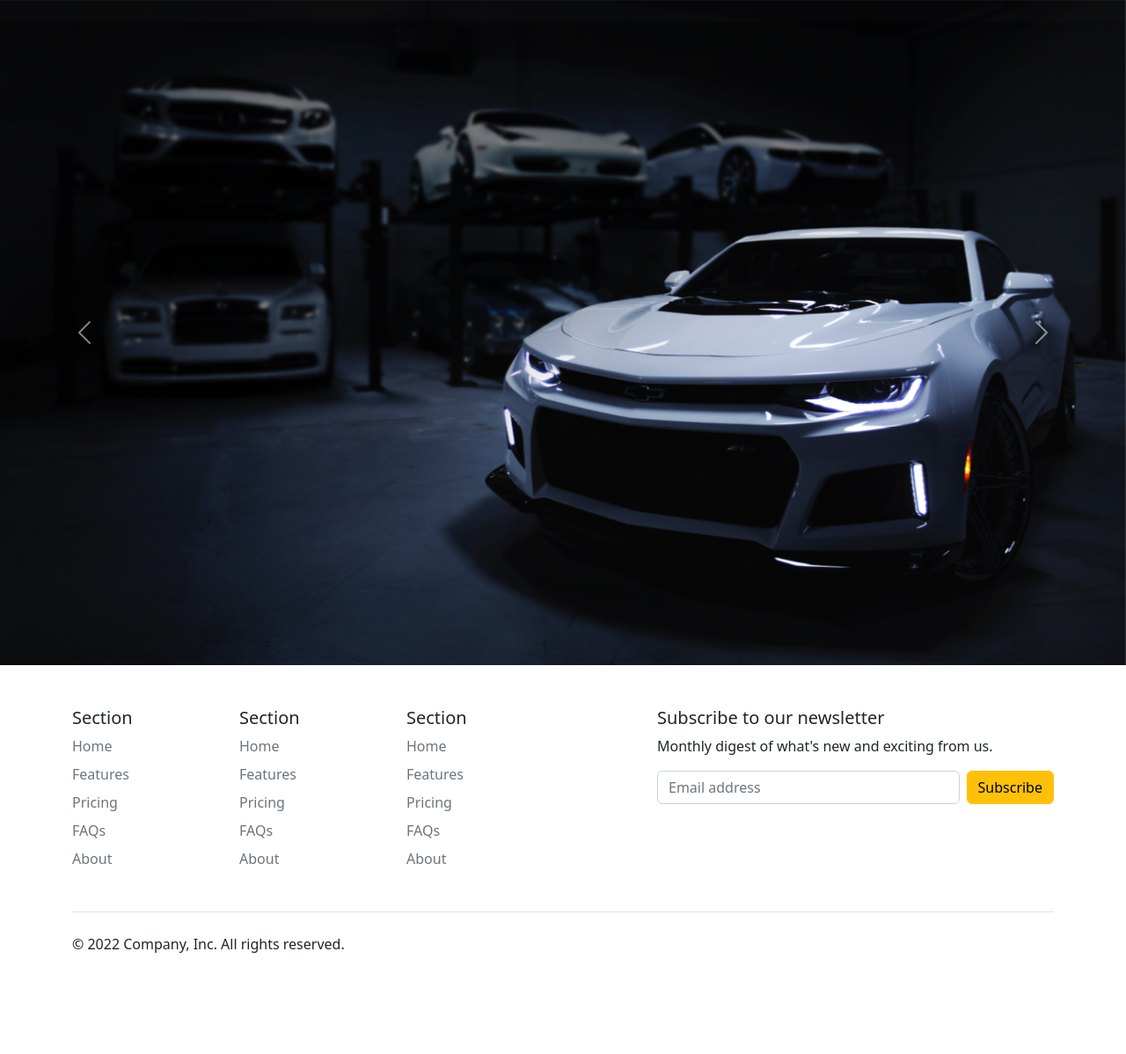
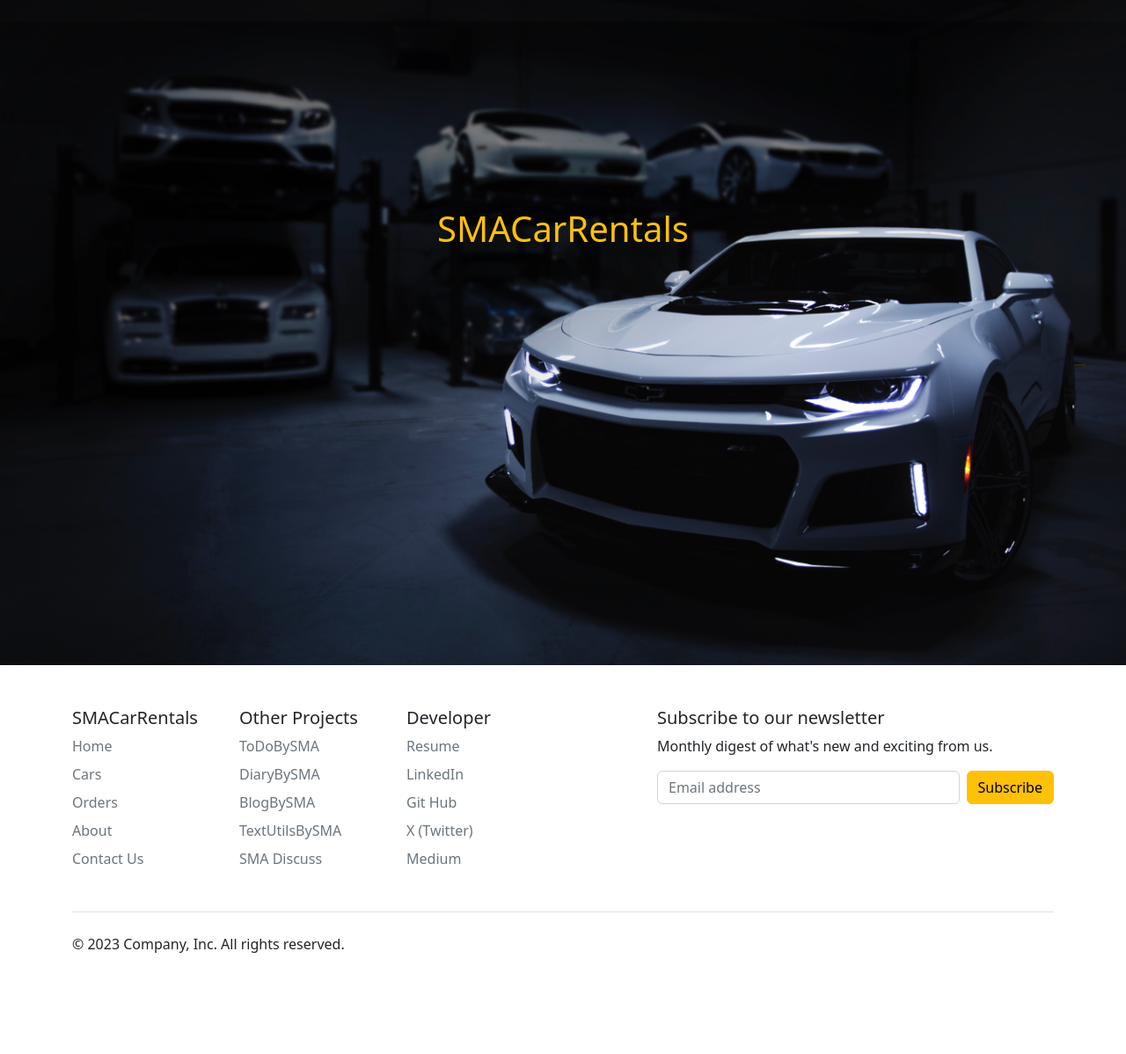
Before and after one commit to mohdahmadatwork/SMACarRetals, a Django app: page / in a window 1280 px wide. Shown: the part 74-1272 px from the top of the page at 88% size. Run offline with Django 4.2, Linux system fonts and the light colour scheme; some libraries are stand-ins or nearby versions.

Commit message:
First version with minor defects

```diff
--- a/home/templates/base.html
+++ b/home/templates/base.html
@@ -93,7 +93,7 @@
         <div class="modal-dialog">
           <div class="modal-content">
             <div class="modal-header">
-              <h1 class="modal-title fs-5" id="exampleModalLabel">Modal title</h1>
+              <h1 class="modal-title fs-5" id="exampleModalLabel">Return Car</h1>
               <button type="button" class="btn-close" data-bs-dismiss="modal" aria-label="Close"></button>
             </div>
             <div class="modal-body">
@@ -110,7 +110,7 @@
             </div>
             <div class="modal-footer">
               <button type="button" class="btn btn-secondary" data-bs-dismiss="modal">Close</button>
-              <button type="submit"  class="btn btn-primary">Save changes</button>
+              <button type="submit"  class="btn btn-outline-danger">Return</button>
             </div>
             </form>
           </div>
@@ -120,64 +120,64 @@
       <footer class="py-5">
         <div class="row">
           <div class="col-6 col-md-2 mb-3">
-            <h5>Section</h5>
+            <h5>SMACarRentals</h5>
             <ul class="nav flex-column">
               <li class="nav-item mb-2">
-                <a href="#" class="nav-link p-0 text-muted">Home</a>
+                <a  href="/" class="nav-link p-0 text-muted">Home</a>
               </li>
               <li class="nav-item mb-2">
-                <a href="#" class="nav-link p-0 text-muted">Features</a>
+                <a href="/cars/"  class="nav-link p-0 text-muted">Cars</a>
               </li>
               <li class="nav-item mb-2">
-                <a href="#" class="nav-link p-0 text-muted">Pricing</a>
+                <a href="/user/previousorder/"  class="nav-link p-0 text-muted">Orders</a>
               </li>
               <li class="nav-item mb-2">
-                <a href="#" class="nav-link p-0 text-muted">FAQs</a>
+                <a href="/about/" class="nav-link p-0 text-muted" >About</a>
               </li>
               <li class="nav-item mb-2">
-                <a href="#" class="nav-link p-0 text-muted">About</a>
+                <a href="/contactus/" class="nav-link p-0 text-muted" >Contact Us</a>
               </li>
             </ul>
           </div>
 
           <div class="col-6 col-md-2 mb-3">
-            <h5>Section</h5>
+            <h5>Other Projects</h5>
             <ul class="nav flex-column">
               <li class="nav-item mb-2">
-                <a href="#" class="nav-link p-0 text-muted">Home</a>
+                <a target="_blank" href="#" class="nav-link p-0 text-muted">ToDoBySMA</a>
               </li>
               <li class="nav-item mb-2">
-                <a href="#" class="nav-link p-0 text-muted">Features</a>
+                <a target="_blank" href="#" class="nav-link p-0 text-muted">DiaryBySMA</a>
               </li>
               <li class="nav-item mb-2">
-                <a href="#" class="nav-link p-0 text-muted">Pricing</a>
+                <a href="#" target="_blank" class="nav-link p-0 text-muted">BlogBySMA</a>
               </li>
               <li class="nav-item mb-2">
-                <a href="#" class="nav-link p-0 text-muted">FAQs</a>
+                <a href="https://ahmad9652.github.io/TextUtils/" class="nav-link p-0 text-muted" target="_blank">TextUtilsBySMA</a>
               </li>
               <li class="nav-item mb-2">
-                <a href="#" class="nav-link p-0 text-muted">About</a>
+                <a href="#" target="_blank" class="nav-link p-0 text-muted">SMA Discuss</a>
               </li>
             </ul>
           </div>
 
           <div class="col-6 col-md-2 mb-3">
-            <h5>Section</h5>
+            <h5>Developer</h5>
             <ul class="nav flex-column">
               <li class="nav-item mb-2">
-                <a href="#" class="nav-link p-0 text-muted">Home</a>
+                <a target="_blank" href="https://ahmad9652.github.io/resume/" class="nav-link p-0 text-muted">Resume</a>
               </li>
               <li class="nav-item mb-2">
-                <a href="#" class="nav-link p-0 text-muted">Features</a>
+                <a target="_blank" href="https://www.linkedin.com/in/mohd-ahmad-seemapuri/" class="nav-link p-0 text-muted">LinkedIn</a>
               </li>
               <li class="nav-item mb-2">
-                <a href="#" class="nav-link p-0 text-muted">Pricing</a>
+                <a target="_blank" href="https://github.com/ahmad9652" class="nav-link p-0 text-muted">Git Hub</a>
               </li>
               <li class="nav-item mb-2">
-                <a href="#" class="nav-link p-0 text-muted">FAQs</a>
+                <a target="_blank" href="https://twitter.com/mohdahmadatwork" class="nav-link p-0 text-muted">X (Twitter)</a>
               </li>
               <li class="nav-item mb-2">
-                <a href="#" class="nav-link p-0 text-muted">About</a>
+                <a target="_blank" href="https://medium.com/@ahmadseemapuri" class="nav-link p-0 text-muted">Medium</a>
               </li>
             </ul>
           </div>
@@ -207,7 +207,7 @@
         <div
           class="d-flex flex-column flex-sm-row justify-content-between py-4 my-4 border-top"
         >
-          <p>© 2022 Company, Inc. All rights reserved.</p>
+          <p>© 2023 Company, Inc. All rights reserved.</p>
           <ul class="list-unstyled d-flex">
             <li class="ms-3">
               <a class="link-dark" href="#"
@@ -238,6 +238,7 @@
     ></script>
     <script type="text/javascript" src="https://code.jquery.com/jquery-3.6.3.min.js" crossorigin="anonymous"></script>
     <script type="text/javascript" src="https://cdn.bootcss.com/typed.js/1.1.4/typed.min.js" diff></script>
-    <script src="../static/js/main.js"></script>
+    <script>{% block script %}{% endblock script %}</script>
+
   </body>
 </html>
--- a/home/templates/home.html
+++ b/home/templates/home.html
@@ -3,26 +3,22 @@
 Home
 {% endblock title %}
 {% block main %}
-<div id="carouselExampleControls" class="carousel slide" data-bs-ride="carousel">
-  <div class="carousel-inner">
-    <div class="carousel-item active">
-        {% load static %}
-      <img src="{% static 'home/1.jpg' %}" class="d-block w-100" alt="...">
-    </div>
-    <div class="carousel-item">
-      <img src="{% static 'home/1.jpg' %}" class="d-block w-100" alt="...">
-    </div>
-    <div class="carousel-item">
-      <img src="{% static 'home/1.jpg' %}" class="d-block w-100" alt="...">
-    </div>
+{% load static %}
+<div class="" style="position:relative; width:100%; height:100%;">
+  <img src="{% static 'home/1.jpg' %}" class="d-block w-100" alt="...">
+  <div class="text-center text-warning" style="position:absolute; top:35%; left:50%; transform: translate(-50%, -50%); z-index: 1;">
+    <h1>SMACarRentals</h1>
+    <span class="typeeffect"></span>
   </div>
-  <button class="carousel-control-prev" type="button" data-bs-target="#carouselExampleControls" data-bs-slide="prev">
-    <span class="carousel-control-prev-icon" aria-hidden="true"></span>
-    <span class="visually-hidden">Previous</span>
-  </button>
-  <button class="carousel-control-next" type="button" data-bs-target="#carouselExampleControls" data-bs-slide="next">
-    <span class="carousel-control-next-icon" aria-hidden="true"></span>
-    <span class="visually-hidden">Next</span>
-  </button>
 </div>
 {% endblock main %}
+{% block script %}
+  $(document).ready(function(){
+    $(".typeeffect").typed({
+      strings: ["Start Your Adventure with SMACarRentals - Your Road, Your Rules.","Ready, Set, Go! Your Dream Car Awaits - Start Your Reservation Now.","Seamless Travels Ahead: Your Gateway to Exceptional Car Rentals."],
+      typeSpeed:100,
+      loop:true,
+      backSpeed:50
+    })
+  });
+{% endblock script %}
--- a/home/views.py
+++ b/home/views.py
@@ -11,6 +11,7 @@ def about(request):
     return render(request,"about.html",{"developer":developer})
 
 def contactusf(request):
+    developer =  admincontact.objects.get()
     if request.method=="POST":
         mail = request.POST["email"]
         name = request.POST["name"]
@@ -24,4 +25,4 @@ def contactusf(request):
         contactForm.save()
         messages.success(request,"We will be back to you!")
         return redirect("/contactus")
-    return render(request,"contactus.html")
+    return render(request,"contactus.html",{"developer":developer})
```
Also changed, not shown: home/templates/about.html (+20 -10 lines), home/templates/contactus.html (+15 -1 lines), home/static/home/smacarrentals.jpg (deleted), home/static/home/smarentals.png.
